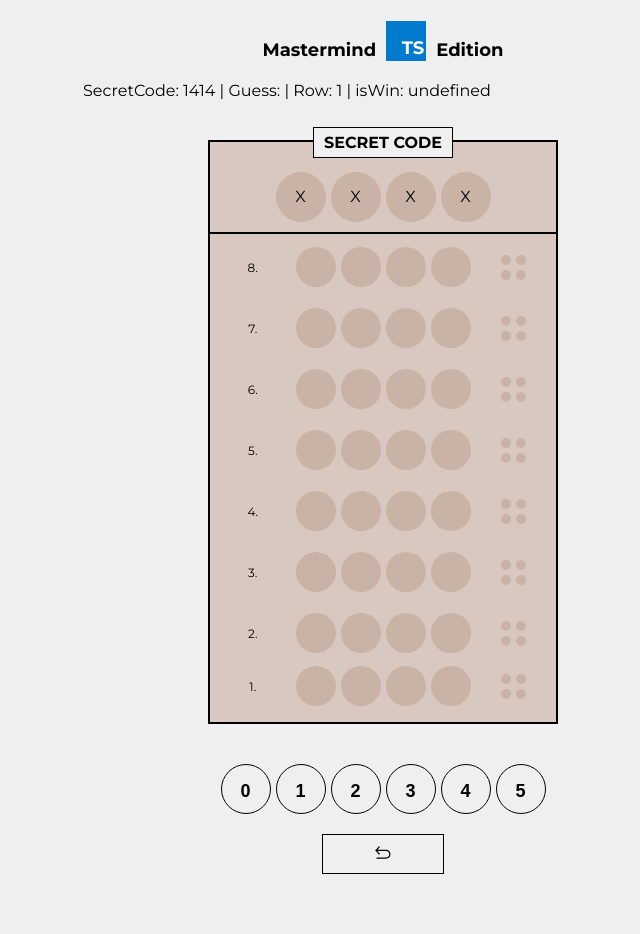
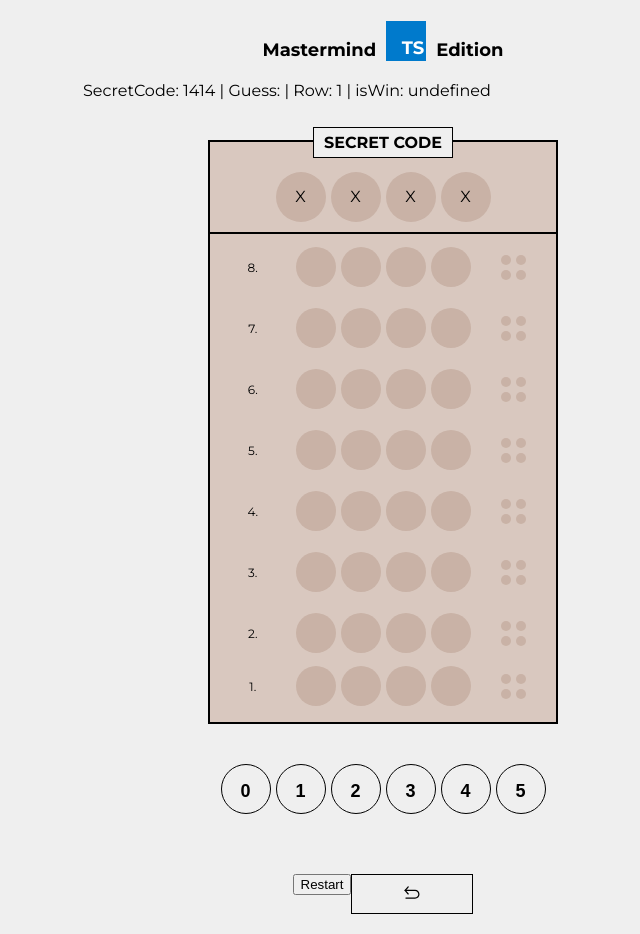
Before and after one commit to DrMalina/ts-react-mastermind, a React (Create React App) app: page / in a window 1280 px wide. Shown: the whole page, without its empty margins (257-897 px from the left). Before the commit the page ends 894 px from the top, so only its background shows below. Built offline with nearby package versions, Linux system fonts and the light colour scheme.

Commit message:
Fix bug with guessing correct code in the last row

```diff
--- a/src/components/UserControlPanel.tsx
+++ b/src/components/UserControlPanel.tsx
@@ -17,7 +17,7 @@
           dispatch({ type: 'SET_WIN', payload: true });
         }
 
-        if (state.currentRowIndex === ROWS_NUMBER) {
+        if (hints.black < 4 && state.currentRowIndex === ROWS_NUMBER) {
           dispatch({ type: 'SET_WIN', payload: false });
         }
 
@@ -59,12 +59,17 @@
           </button>
         ))}
       </div>
-      <button className="undo" onClick={() => undoOptionFromGuess()}>
-        <svg xmlns="http://www.w3.org/2000/svg" viewBox="0 0 512 512">
-          <path d="M142.716 293.147l-94-107.602 94-107.602c7.596-8.705 6.71-21.924-1.995-29.527-8.705-7.596-21.917-6.703-29.527 1.995L5.169 171.782c-6.892 7.882-6.892 19.65 0 27.532l106.026 121.372a20.913 20.913 0 0015.771 7.157 20.84 20.84 0 0013.755-5.169c8.706-7.603 9.598-20.822 1.995-29.527z" />
-          <path d="M359.93 164.619H20.926C9.368 164.619 0 173.986 0 185.545c0 11.558 9.368 20.926 20.926 20.926H359.93c60.776 0 110.218 49.441 110.218 110.211S420.706 426.893 359.93 426.893H48.828c-11.558 0-20.926 9.368-20.926 20.926 0 11.558 9.368 20.926 20.926 20.926H359.93c83.844 0 152.07-68.219 152.07-152.063s-68.219-152.063-152.07-152.063z" />
-        </svg>
-      </button>
+      <div className="options">
+        <button className="restart-btn" onClick={() => dispatch({ type: 'RESET_GAME' })}>
+          Restart
+        </button>
+        <button className="undo" aria-label="Undo" onClick={() => undoOptionFromGuess()}>
+          <svg xmlns="http://www.w3.org/2000/svg" viewBox="0 0 512 512">
+            <path d="M142.716 293.147l-94-107.602 94-107.602c7.596-8.705 6.71-21.924-1.995-29.527-8.705-7.596-21.917-6.703-29.527 1.995L5.169 171.782c-6.892 7.882-6.892 19.65 0 27.532l106.026 121.372a20.913 20.913 0 0015.771 7.157 20.84 20.84 0 0013.755-5.169c8.706-7.603 9.598-20.822 1.995-29.527z" />
+            <path d="M359.93 164.619H20.926C9.368 164.619 0 173.986 0 185.545c0 11.558 9.368 20.926 20.926 20.926H359.93c60.776 0 110.218 49.441 110.218 110.211S420.706 426.893 359.93 426.893H48.828c-11.558 0-20.926 9.368-20.926 20.926 0 11.558 9.368 20.926 20.926 20.926H359.93c83.844 0 152.07-68.219 152.07-152.063s-68.219-152.063-152.07-152.063z" />
+          </svg>
+        </button>
+      </div>
     </div>
   );
 };
```
